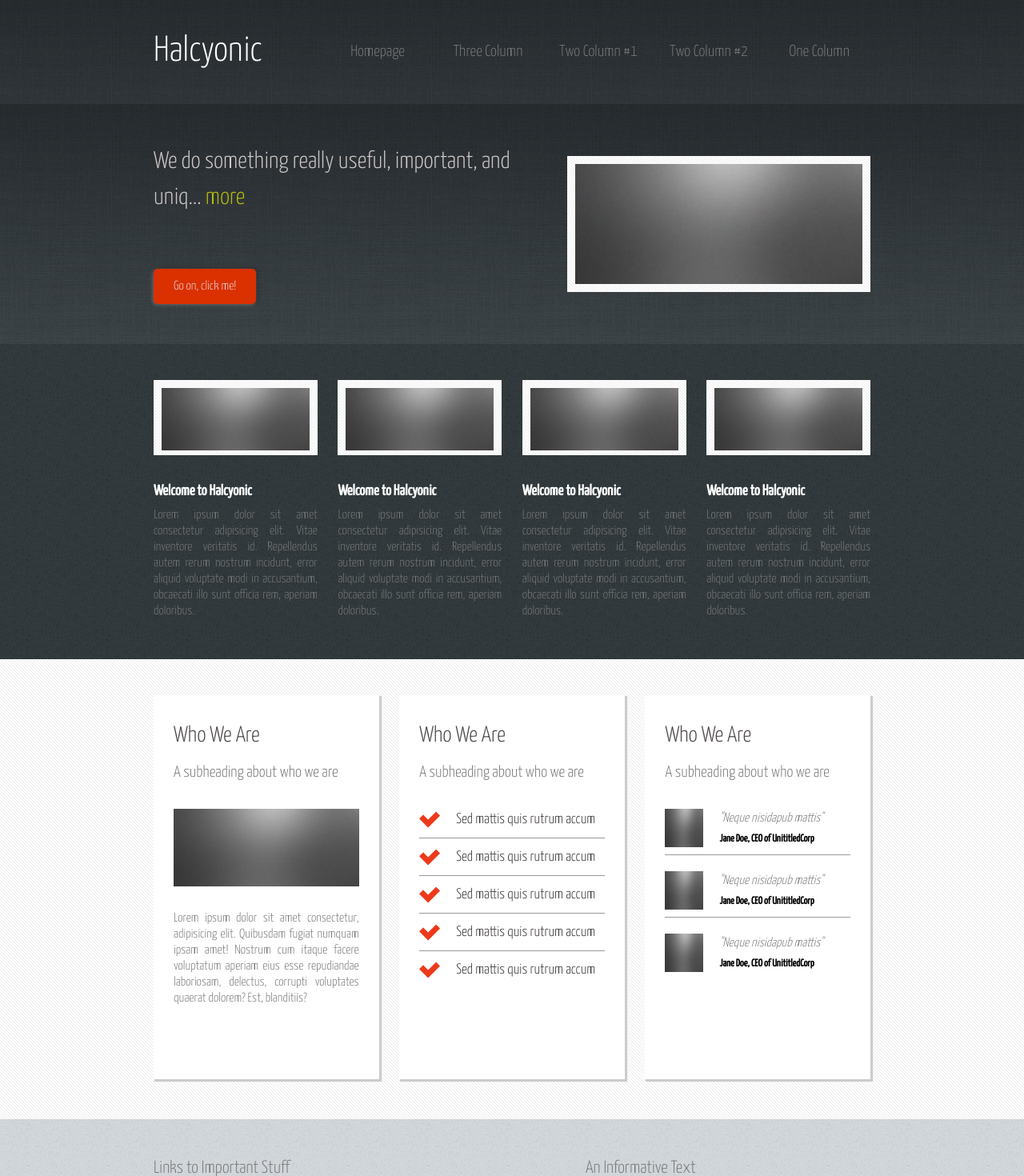
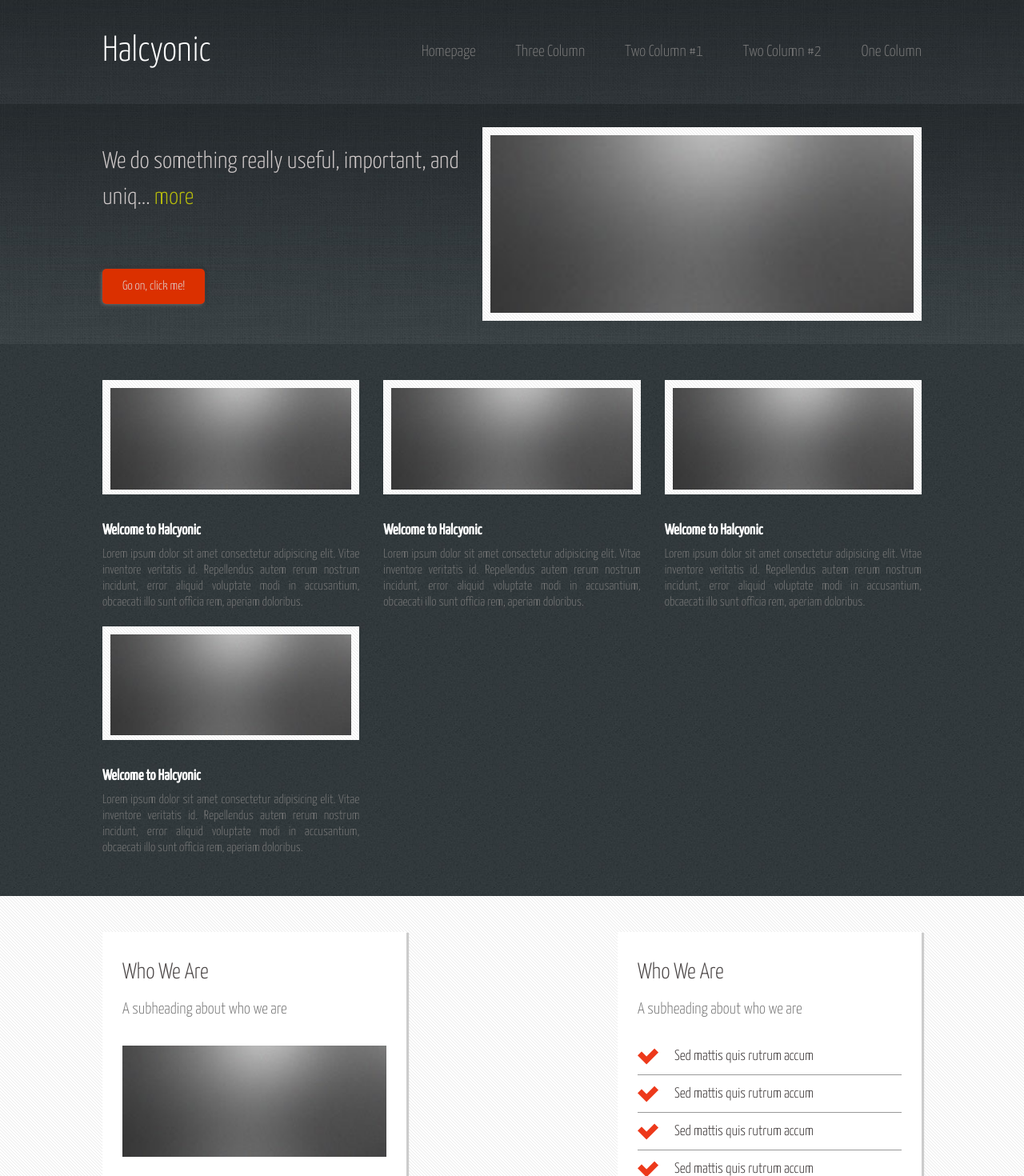
Before and after one commit to DaniyarTurak/Task1, an Angular app: page / in a window 1280 px wide. Shown: the top 1470 px of the page at 80% size. Built offline with nearby package versions, Linux system fonts and the light colour scheme.

Commit message:
fix: layouts

```diff
--- a/src/app/home/components/promo/promo.component.scss
+++ b/src/app/home/components/promo/promo.component.scss
@@ -10,7 +10,8 @@
     flex-direction: column;
     align-items: flex-start;
     justify-content: space-between;
-    width: 90%;
+    width: 50%;
+    min-width: 450px;
     min-height: 200px;
 
     .promo-text {
@@ -42,10 +43,10 @@
 
   .photo-container {
     padding: 10px;
+    min-width: 450px;
     width: 590px;
     background-color: #fff;
     background-image: url("/assets/background-images/banner-frame.png");
-    margin-left: 10px;
 
 
     .photo {
--- a/src/app/home/components/range/range.component.scss
+++ b/src/app/home/components/range/range.component.scss
@@ -5,12 +5,14 @@
   padding-bottom: 50px;
   display: flex;
   justify-content: space-between;
-  align-items: center;
+  align-items: stretch;
+  flex-wrap: wrap;
+  row-gap: 30px;
 
   .range {
     display: flex;
     flex-direction: column;
-    width: 22vw;
+    width: 380px;
     min-height: 480px;
     background-color: #fff;
     padding: 30px 25px 40px 25px;
--- a/src/app/home/components/welcome/welcome.component.scss
+++ b/src/app/home/components/welcome/welcome.component.scss
@@ -2,16 +2,15 @@
   background-image: url("/assets/background-images/bg02.jpg");
   padding-top: 45px;
   padding-bottom: 50px;
-  display: flex;
-  justify-content: space-between;
-  align-items: center;
+  display: grid;
+  grid-template-columns: repeat(auto-fit, minmax(280px, 1fr)); // auto-fit => колонку с отсутсвием данных width=0
+  row-gap: 20px;
+  column-gap: 30px;
 
   .info {
-    width: 16vw;
     display: flex;
     flex-direction: column;
     align-items: center;
-    justify-content: space-between;
 
     h3 {
       margin-bottom: 10px;
@@ -19,6 +18,7 @@
     }
 
     .photo-container {
+      width: 100%;
       padding: 10px 10px 6px 10px;
       background-color: #fff;
       background-image: url("/assets/background-images/banner-frame.png");
--- a/src/app/shared/modules/footer/components/footer/footer.component.scss
+++ b/src/app/shared/modules/footer/components/footer/footer.component.scss
@@ -7,7 +7,7 @@
 
   .links {
     display: grid;
-    grid-template-columns: 135px 135px 135px 135px;
+    grid-template-columns: repeat(4, 13vw);
 
     a {
       padding-top: 10px;
@@ -31,6 +31,10 @@
       }
     }
 
+
+    .info {
+      width: 400px;
+    }
 
   }
 
--- a/src/app/shared/modules/header/components/header/header.component.scss
+++ b/src/app/shared/modules/header/components/header/header.component.scss
@@ -26,11 +26,10 @@ header {
     justify-content: space-between;
 
     li {
-      width: 10vw;
-      padding: 10px 10px;
+      //width: 10vw;
+      //padding: 10px 10px;
       cursor: pointer;
       font-size: 20px;
-
       text-align: center;
 
       a {
@@ -39,8 +38,8 @@ header {
       }
 
       &:hover {
-        background-color: black;
-        border-radius: 5px;
+        //background-color: black;
+        //border-radius: 5px;
 
         a {
           color: #fff;
@@ -53,7 +52,7 @@ header {
       }
 
       &:not(:last-child) {
-        margin-right: 10px;
+        margin-right: 50px;
       }
     }
 
--- a/src/styles.scss
+++ b/src/styles.scss
@@ -73,7 +73,7 @@ select {
 }
 
 .container {
-  padding: 0 15vw;
+  padding: 0 10%;
 }
 
 .text {
```
